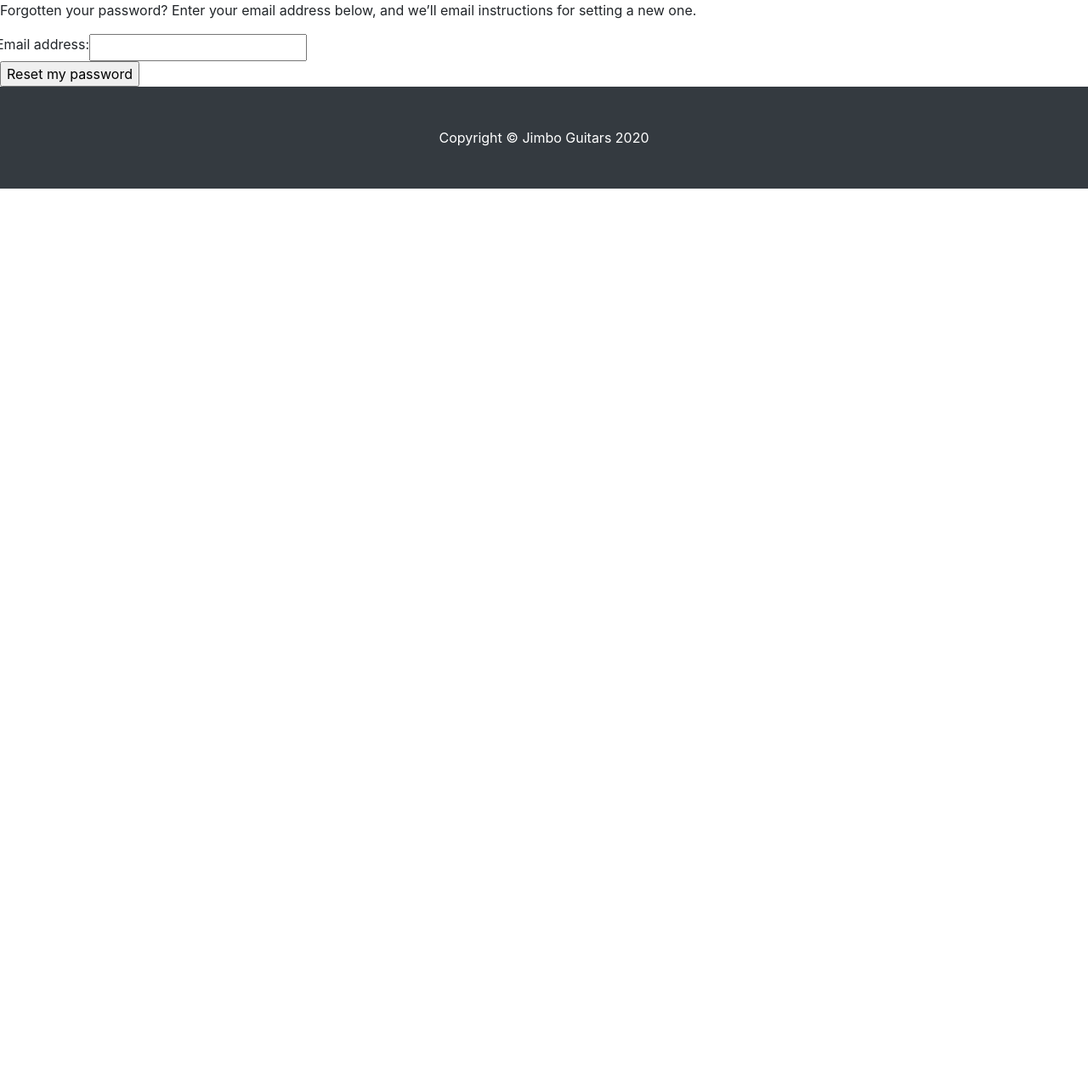
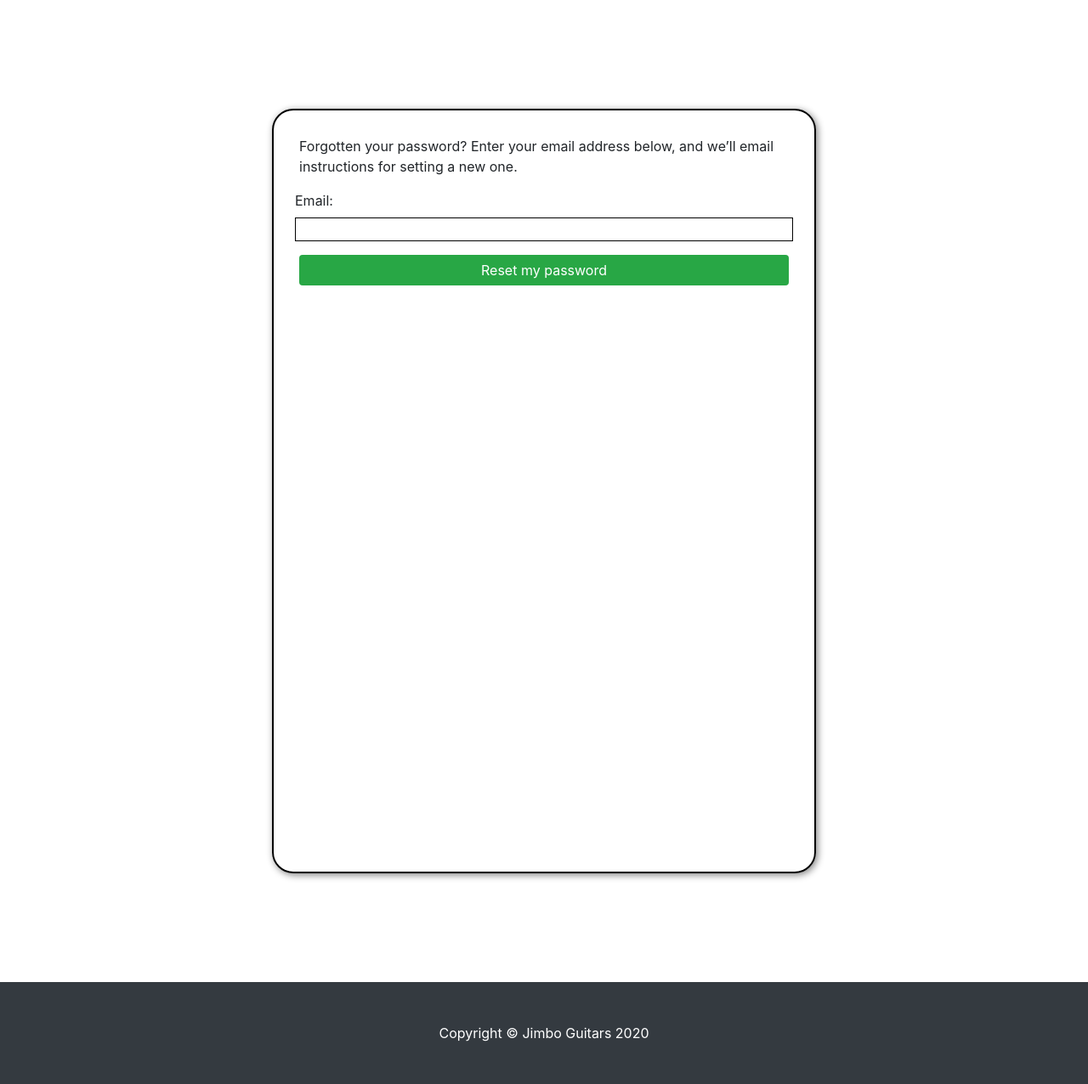
Before and after one commit to papadum-is-nice/TGC_Milestone_Project_4, a Django app: page /accounts/password_reset/ in a window 1280 px wide. Shown: the part 56-1332 px from the top of the page at 85% size. Before the commit the page ends 278 px from the top, so only its background shows below. Run offline with Django 3.2, Linux system fonts and the light colour scheme; some libraries are stand-ins or nearby versions.

Commit message:
Styled Password reset form

```diff
--- a/static/style/styles.css
+++ b/static/style/styles.css
@@ -227,6 +227,29 @@
     margin: 1rem auto;
 }
 
+/*forgot password page*/
+.password_reset_form {
+    width: 80%;
+    height: 400px;
+	border: 2px solid black;
+	border-radius: 25px;
+	box-shadow: 2px 2px 8px grey;
+	margin: 8rem auto;
+	padding: 30px;
+}
+
+.password_reset_form input {
+	border: 1px solid black;
+    /* margin-left: 5px; */
+    width: 100%;
+}
+
+.password_reset_form .password_reset_btn {
+	/*width: 100%;*/
+    margin: 1rem auto;
+    border: none;
+}
+
 @media (min-width: 320px) and (max-width: 575px) {
 	.navbar input {
 		width: 80%;
@@ -265,9 +288,14 @@
 	.login_form {
     width: 50%;
     height: 900px;
-	margin: 8rem auto;
-	padding: 30px;
 }
+
+	.password_reset_form {
+	    width: 50%;
+	    height: 900px;
+		margin: 8rem auto;
+		padding: 30px;
+	}
 
 }
 
--- a/templates/registration/password_reset_form.html
+++ b/templates/registration/password_reset_form.html
@@ -2,18 +2,23 @@
 
 {% block content %}
 
+{% load crispy_forms_tags %}
+
 <div class="password_reset_form">
 <p>Forgotten your password? Enter your email address below, and we’ll email instructions for setting a new one.</p>
 
-<form method="post">{% csrf_token %}
-<fieldset class="module aligned">
+<form method="post">
+    {% csrf_token %}
+<!--<fieldset class="module aligned">-->
     <div class="form-row field-email">
-        {{ form.email.errors }}
-        <label for="id_email">Email address:</label>
+
+
+        {{ form.email.label_tag }}
         {{ form.email }}
+
     </div>
-    <input type="submit" value="Reset my password">
-</fieldset>
+    <input type="submit" value="Reset my password" class="btn btn-success password_reset_btn">
+<!--</fieldset>-->
 </form>
 </div>
 {% endblock %}
```
